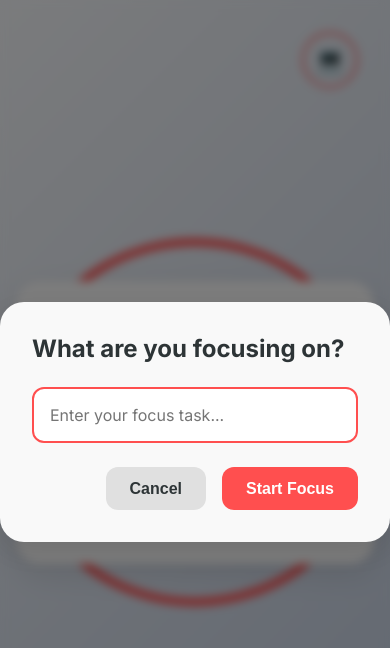
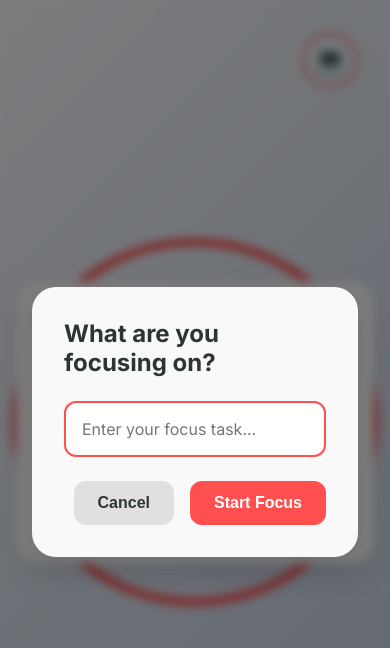
Before and after one commit to RyanBlakeleyCarr/BYOA-Pomodoro, a plain HTML site: page index.html in a window 390 px wide. Both pictures are taken after a click on the button "Start". Drawn offline with Linux system fonts and the light colour scheme.

Commit message:
mobile modal fix

```diff
--- a/styles.css
+++ b/styles.css
@@ -153,6 +153,8 @@ button {
     z-index: 1000;
     opacity: 0;
     transition: opacity 0.3s ease;
+    padding: 1rem;
+    box-sizing: border-box;
 }
 
 .modal.show {
@@ -171,6 +173,7 @@ button {
     max-width: 400px;
     transform: translateY(20px);
     transition: transform 0.3s ease;
+    margin: 1rem;
 }
 
 .modal.show .modal-content {
```
